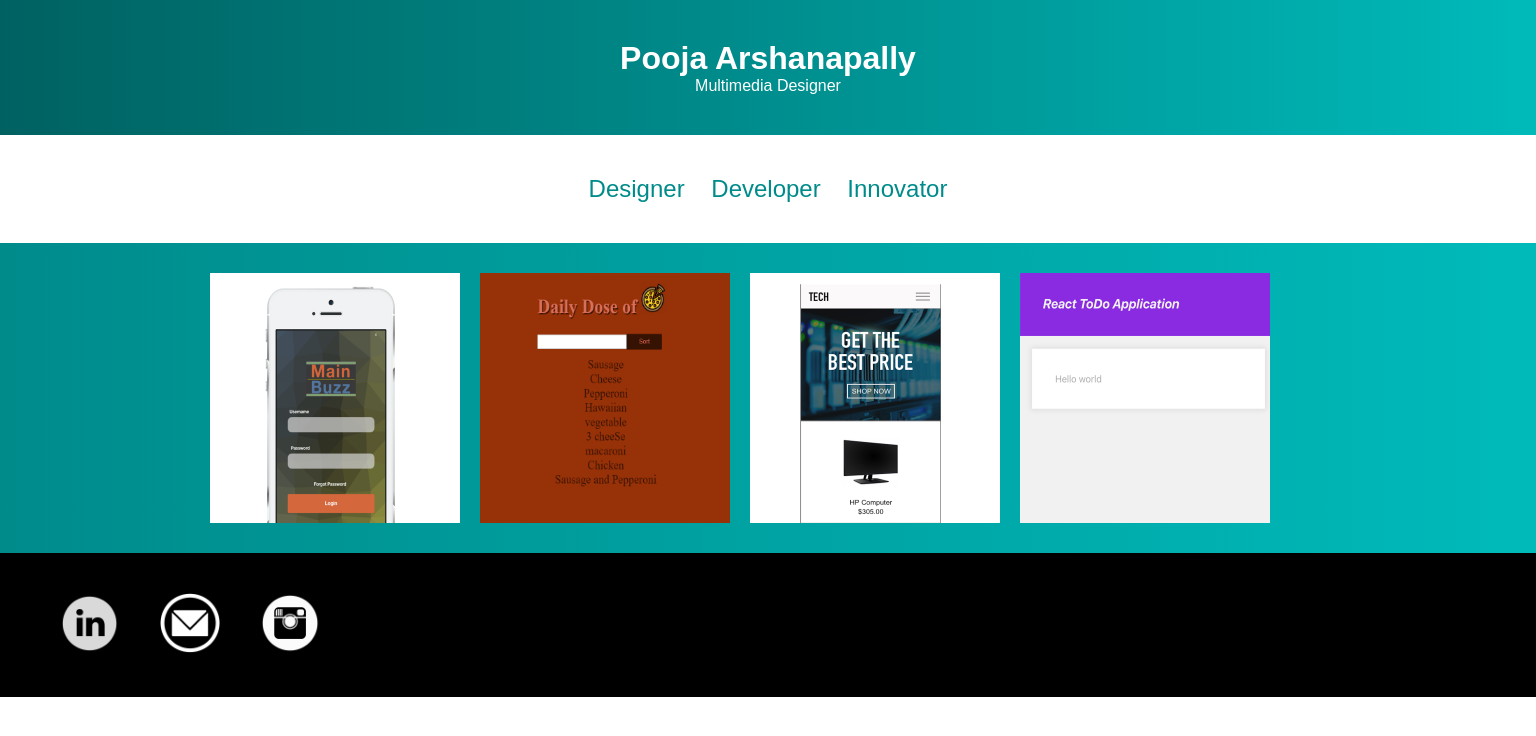
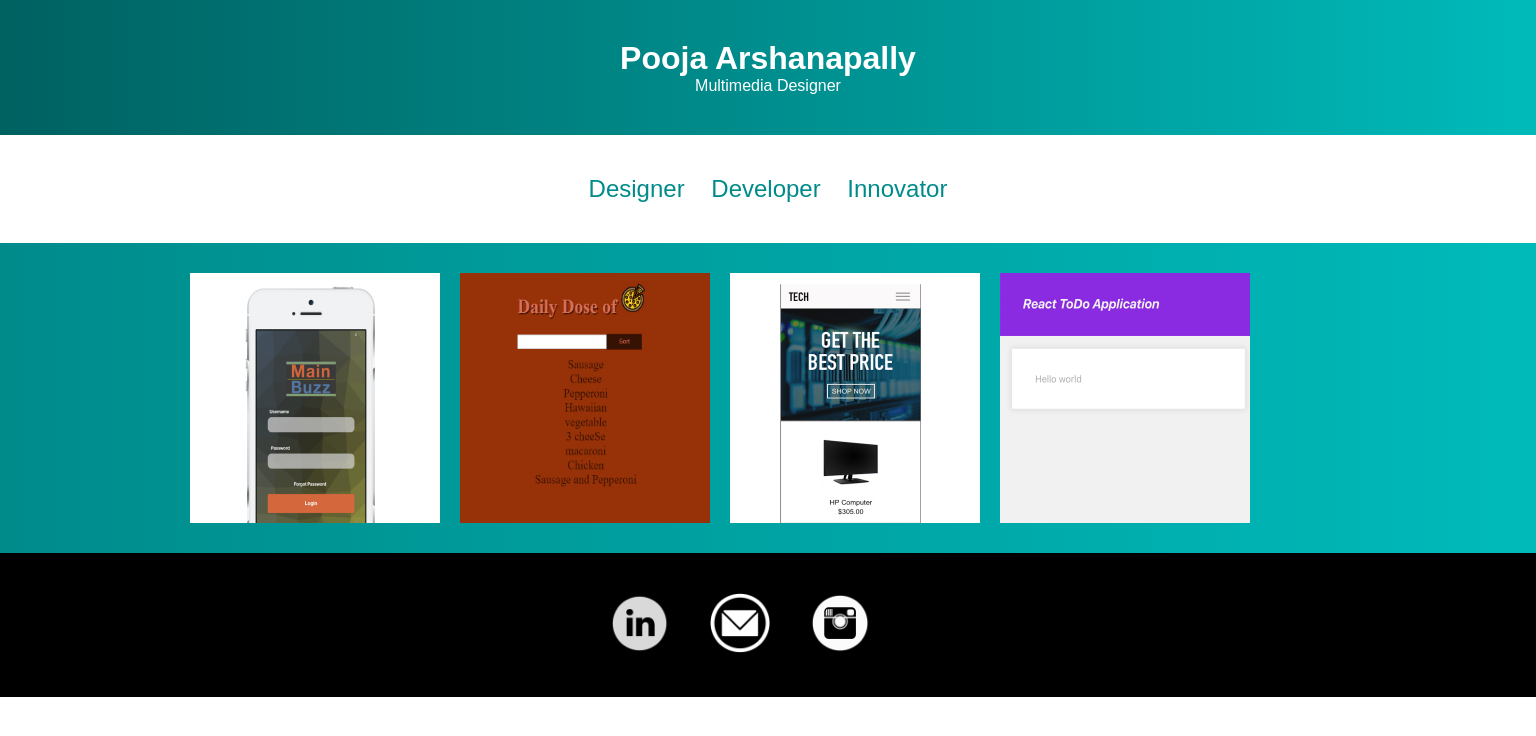
Before and after one commit to parshanapally/portfolio-website, a React (Create React App) app: page / in a window 1536 px wide. Shown: the top 736 px of the page. Built offline with nearby package versions, Linux system fonts and the light colour scheme.

Commit message:
style: fix responsive images

```diff
--- a/src/components/Contact/index.css
+++ b/src/components/Contact/index.css
@@ -10,9 +10,7 @@
   width: 100%;
 }
 
-.personal-info {
-  display: flex;
-}
+
 a {
   padding: 20px;
 }
@@ -20,4 +18,30 @@ a {
 img {
   width: 60px;
   height: 60px;
+
 }
+
+
+@media only screen and (min-width: 768px) {
+  .personal-info {
+    margin-left: 200px;
+  }
+}
+
+@media only screen and (min-width: 992px) {
+  .personal-info{
+    margin-left: 200px;
+  }
+}
+
+@media only screen and (min-width: 1024px) {
+  .personal-info{
+    margin-left: 350px;
+  }
+}
+
+@media only screen and (min-width: 1440px) {
+  .personal-info{
+    margin-left: 550px;
+  }
+}
--- a/src/components/Contact/index.js
+++ b/src/components/Contact/index.js
@@ -24,9 +24,10 @@ const Contact = () => {
             </a>
           </p>
         </div>
+
       </div>
     </div>
-  );
+  )
 };
 
 export default Contact;
--- a/src/components/Portfolio/index.css
+++ b/src/components/Portfolio/index.css
@@ -85,3 +85,15 @@
     margin-left: 200px;
   }
 }
+
+@media only screen and (min-width: 1024px) {
+  .container-fluid{
+    margin-left: 250px;
+  }
+}
+
+@media only screen and (min-width: 1440px) {
+  .container-fluid{
+    margin-left: 180px;
+  }
+}
```
Also changed, not shown: 1 other file (tests, documents, lock files or other folders).
